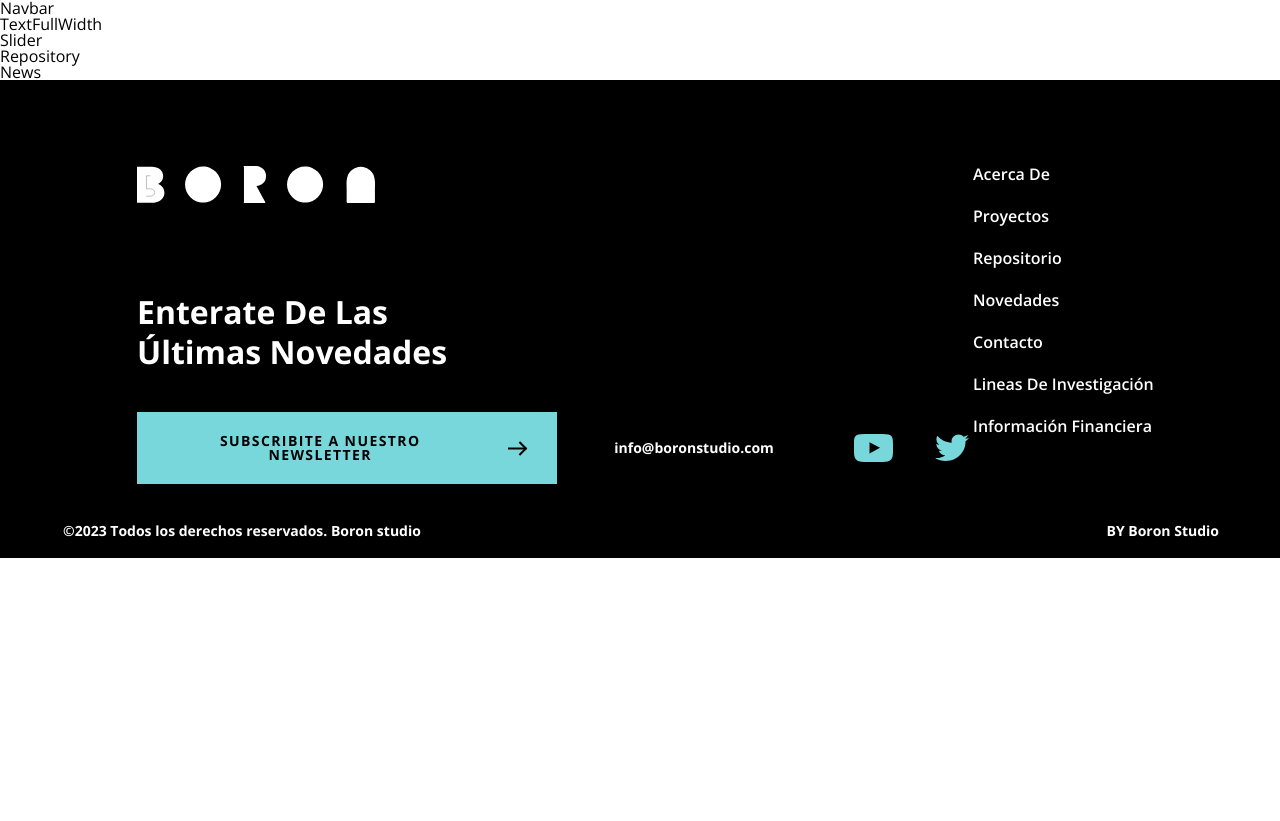
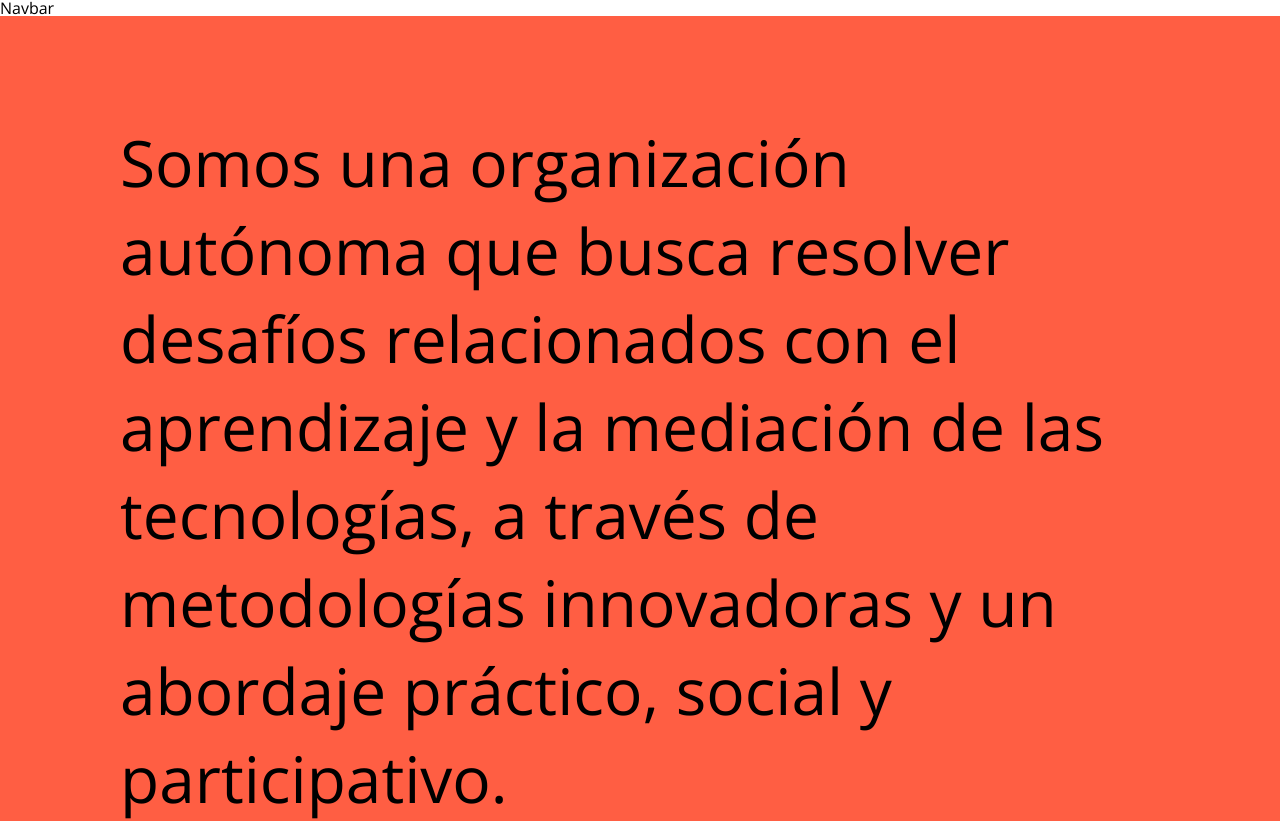
Before and after one commit to Arctic-T/boroa-test, a React (Vite) app: page / in a window 1280 px wide. Shown: the top 821 px of the page. Before the commit the page ends 800 px from the top, so only its background shows below. Built offline with nearby package versions, Linux system fonts and the light colour scheme.

Commit message:
text full width styles

```diff
--- a/src/components/TextFullWidth.jsx
+++ b/src/components/TextFullWidth.jsx
@@ -1,5 +1,9 @@
 export default function TextFullWidth() {
   return (
-    <p>TextFullWidth</p>
-  )
+    <div className="text-full-width">
+      Somos una organización autónoma que busca resolver desafíos relacionados
+      con el aprendizaje y la mediación de las tecnologías, a través de
+      metodologías innovadoras y un abordaje práctico, social y participativo.
+    </div>
+  );
 }
--- a/src/styles/styles.scss
+++ b/src/styles/styles.scss
@@ -1,2 +1,3 @@
 @use "./reset.scss";
+@use "./text-full-width.scss";
 @use "./footer.scss";
--- /dev/null
+++ b/src/styles/text-full-width.scss
@@ -0,0 +1,13 @@
+.text-full-width {
+  background-color: #ff5e43;
+  padding: 35px 30px;
+  font-weight: 400;
+  font-size: 24px;
+  line-height: 33px;
+
+  @media (min-width: 960px) {
+    font-size: 64px;
+    line-height: 88px;
+    padding: 103px 120px;
+  }
+}
```
